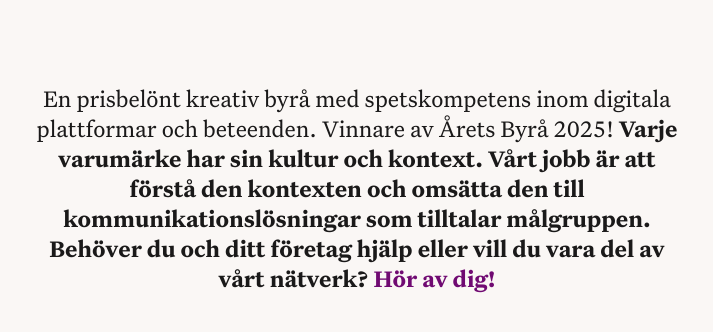
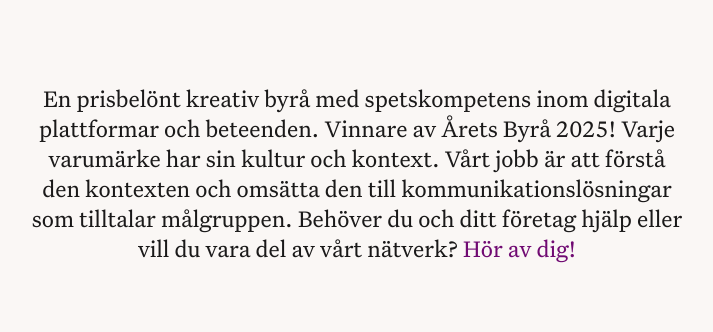
Before and after one commit to kwdstudio/kwdstudio.github.io, a Jekyll site: the page built from index.html, in a window 1280 px wide and 900 px high, scrolled down 637 px, cut to the strip 177-527 px from the top of the window. Shown: the top 332 px of the strip, without its empty margins (283-996 px from the left). Built offline with Jekyll 4.4.1, drawn with Linux system fonts in a browser that asks for light colours.

```diff
--- a/index.html
+++ b/index.html
@@ -28,7 +28,7 @@ clean_title: true
     <div class="Wrapper">
       <div class="Section-contentInner">
         <div class="Section-body">
-          <p>En prisbelönt kreativ byrå med spetskompetens inom digitala plattformar och beteenden. Vinnare av Årets Byrå 2025! <b/> Varje varumärke har sin kultur och kontext. Vårt jobb är att förstå den kontexten och omsätta den till kommunikationslösningar som tilltalar målgruppen. Behöver du och ditt företag hjälp eller vill du vara del av vårt nätverk? <a href="https://kwdstudio.se/kontakt">Hör av dig!</p>
+          <p>En prisbelönt kreativ byrå med spetskompetens inom digitala plattformar och beteenden. Vinnare av Årets Byrå 2025! Varje varumärke har sin kultur och kontext. Vårt jobb är att förstå den kontexten och omsätta den till kommunikationslösningar som tilltalar målgruppen. Behöver du och ditt företag hjälp eller vill du vara del av vårt nätverk? <a href="https://kwdstudio.se/kontakt">Hör av dig!</p>
         </div>
       </div>
     </div>
```
